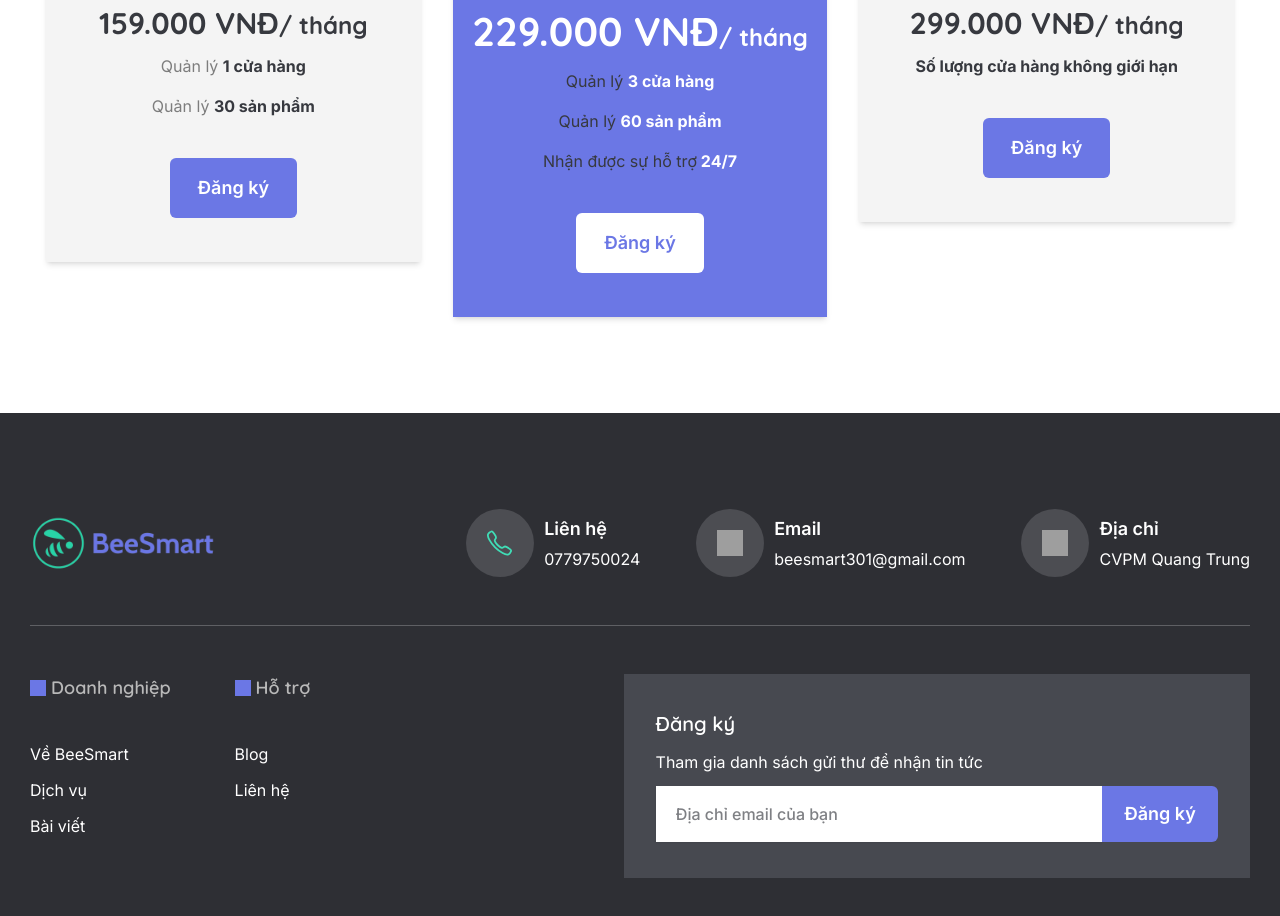
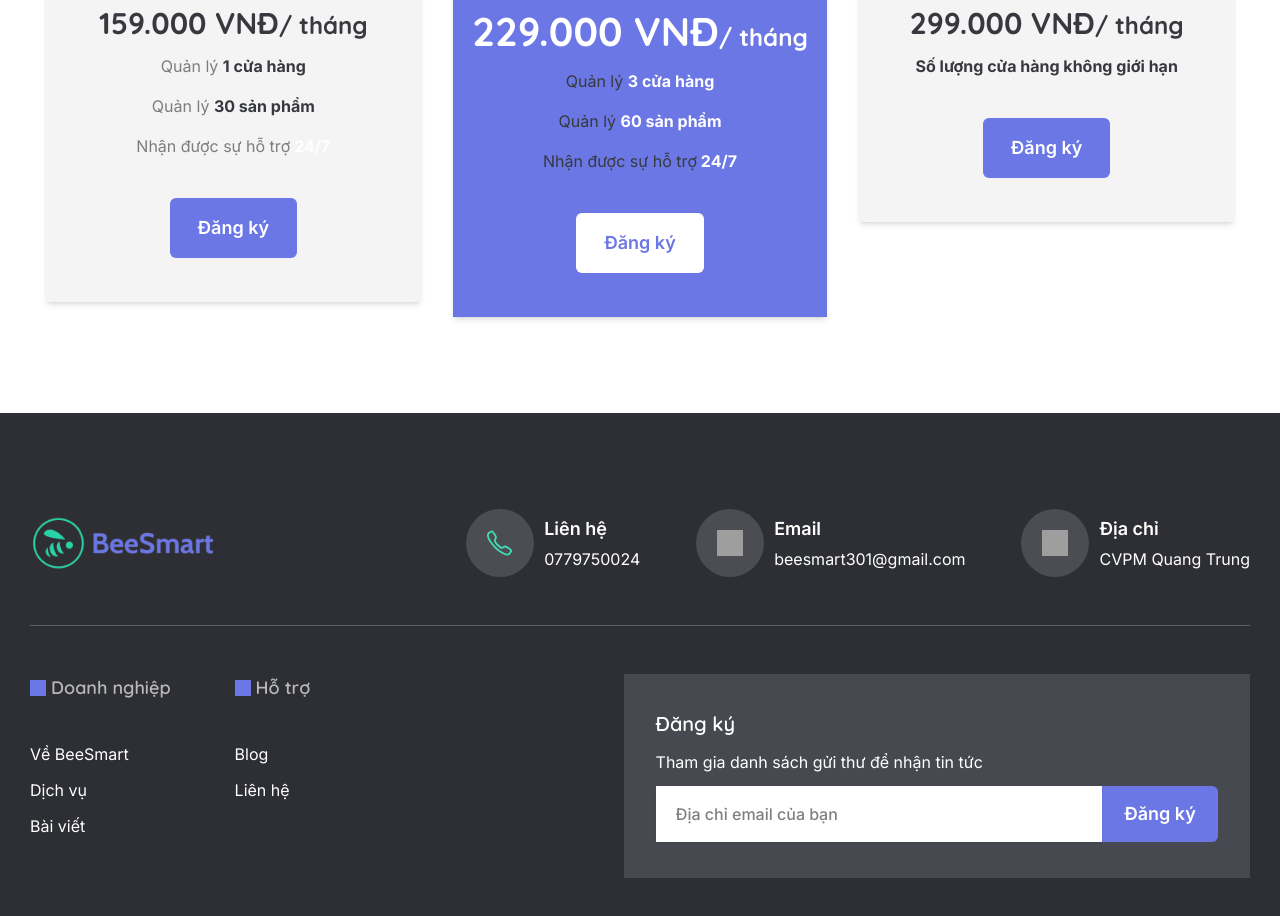
Before and after one commit to khangnguyen2100/next-13-sales-management-project, a Next.js app: page /services in a window 1280 px wide. Shown: the part 1660-2576 px from the top of the page. Built offline with nearby package versions, Linux system fonts and the light colour scheme; grey boxes are pictures that could not be loaded.

Commit message:
change home banner

```diff
--- a/src/components/home/Banner.tsx
+++ b/src/components/home/Banner.tsx
@@ -2,9 +2,9 @@ import React from 'react';
 import Image from 'next/image';
 import Link from 'next/link';
 
+import BannerImg from 'public/images/Home_Banner.jpg';
 import ButtonLink from '@/components/common/ButtonLink';
 import HeroBanner from '@/components/common/HeroBanner';
-import BannerImg from 'public/images/z4902222891821_b0d8852404d097cd5f67895a979f71ea.jpg';
 import PlayVideoIcon from 'public/icons/play-video.svg';
 
 const HomeHeroBanner = () => {
--- a/src/components/pricing/PricingOptionSection.tsx
+++ b/src/components/pricing/PricingOptionSection.tsx
@@ -84,6 +84,10 @@ const PricingOptionSection = () => {
             </p>
             <p>
               Quản lý <strong className='text-typo-1'>30 sản phẩm</strong>
+            </p>
+            <p>
+              Nhận được sự hỗ trợ
+              <strong className='text-white'> 24/7</strong>
             </p>
           </div>
           <ButtonLink
```
Also changed, not shown: public/images/Home_Banner.jpg (added), public/images/z4902222891821_b0d8852404d097cd5f67895a979f71ea.jpg (deleted).
